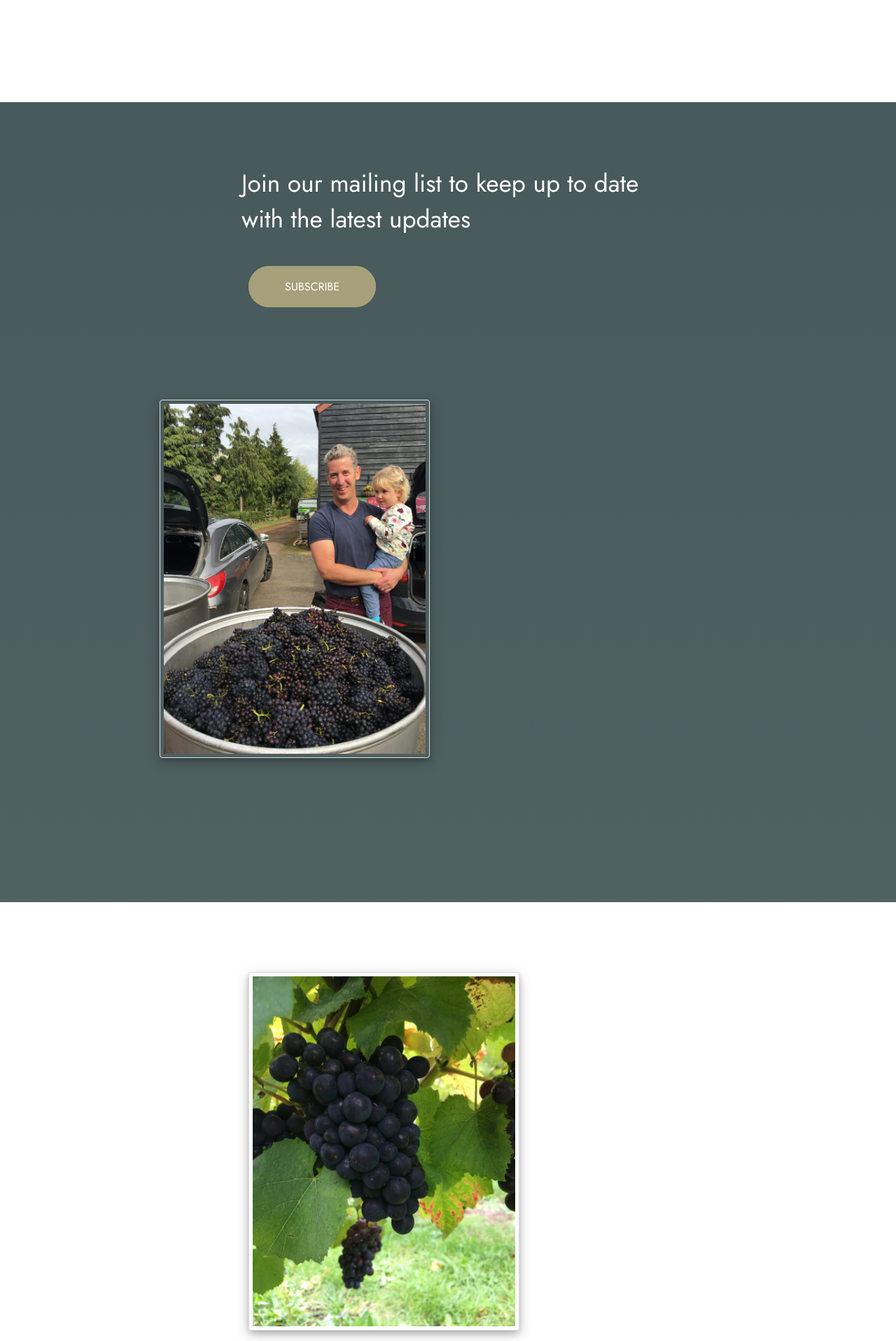
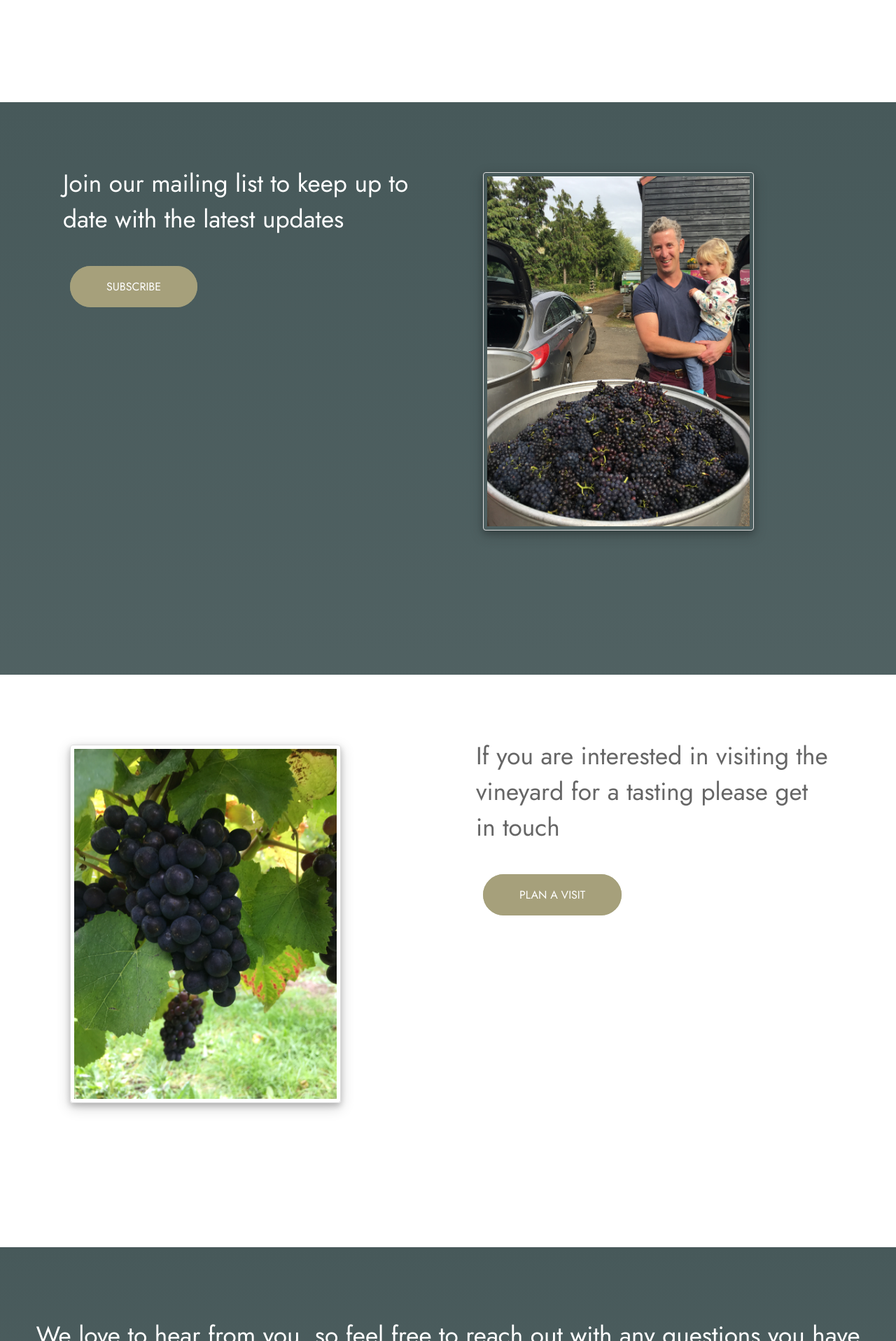
Before and after one commit to seblawson11/CoopersCroft, a Jekyll site: the page built from index.html, in a window 1280 px wide. Shown: the part 1295-3211 px from the top of the page at 70% size. Built offline with Jekyll 4.4.1, drawn with Linux system fonts in a browser that asks for light colours.

Commit message:
homepage imgs

```diff
--- a/_sass/homepage.scss
+++ b/_sass/homepage.scss
@@ -6,7 +6,6 @@
 	background-repeat: no-repeat;
 	background-attachment: fixed;
 	background-size: cover;
-	height: 80vh;
 	display: flex;
 	align-items: center;
 	justify-content: center;
@@ -29,11 +28,9 @@
 }
 
 .homepage-container {
+  display: flex;
 	padding: 50px;
-	display: flex;
-	display: -webkit-flex;
-	flex-wrap: wrap;
-	justify-content: space-around;
+	justify-content: center;
 
 	.homepage-image1 img {
 		height: 500px;
```
